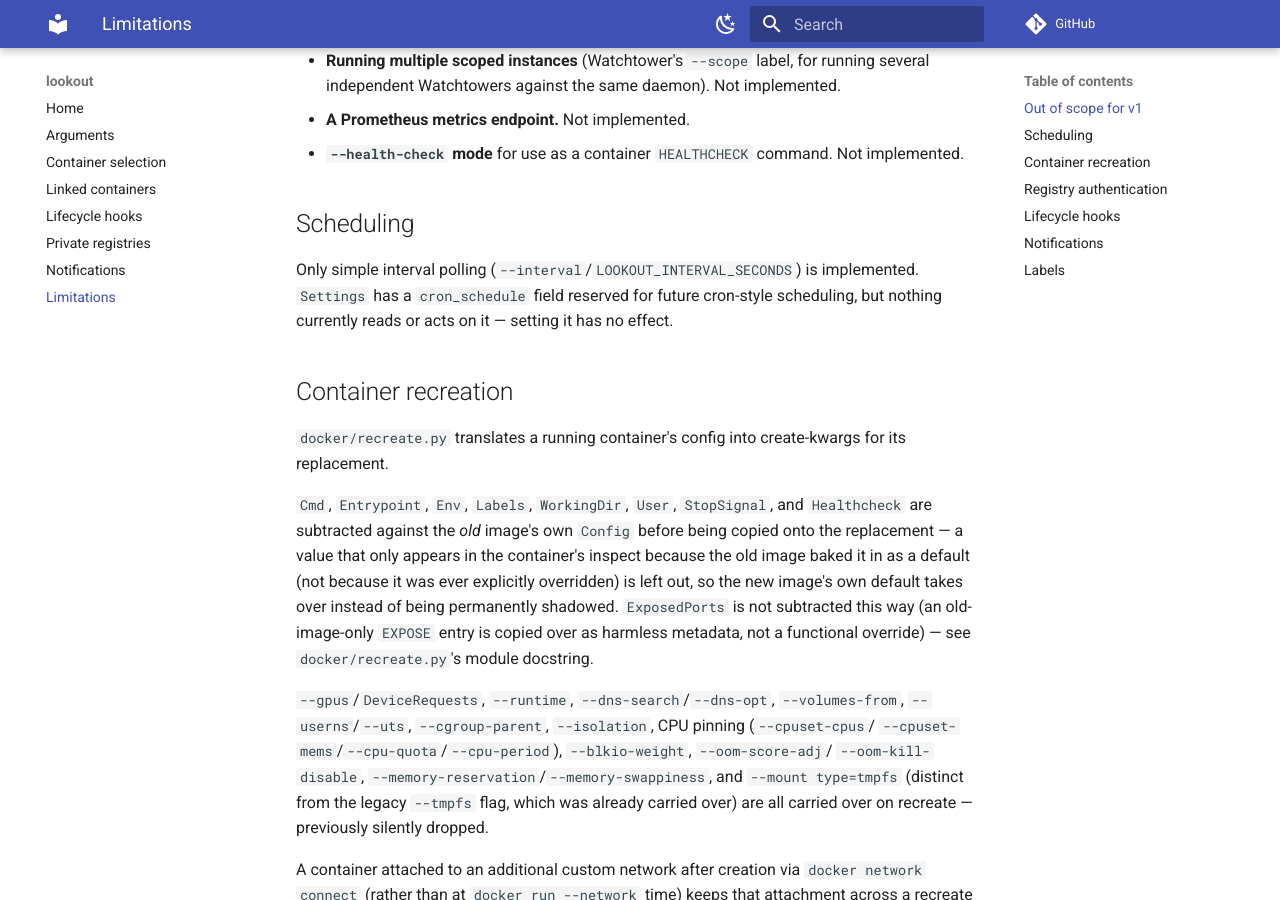
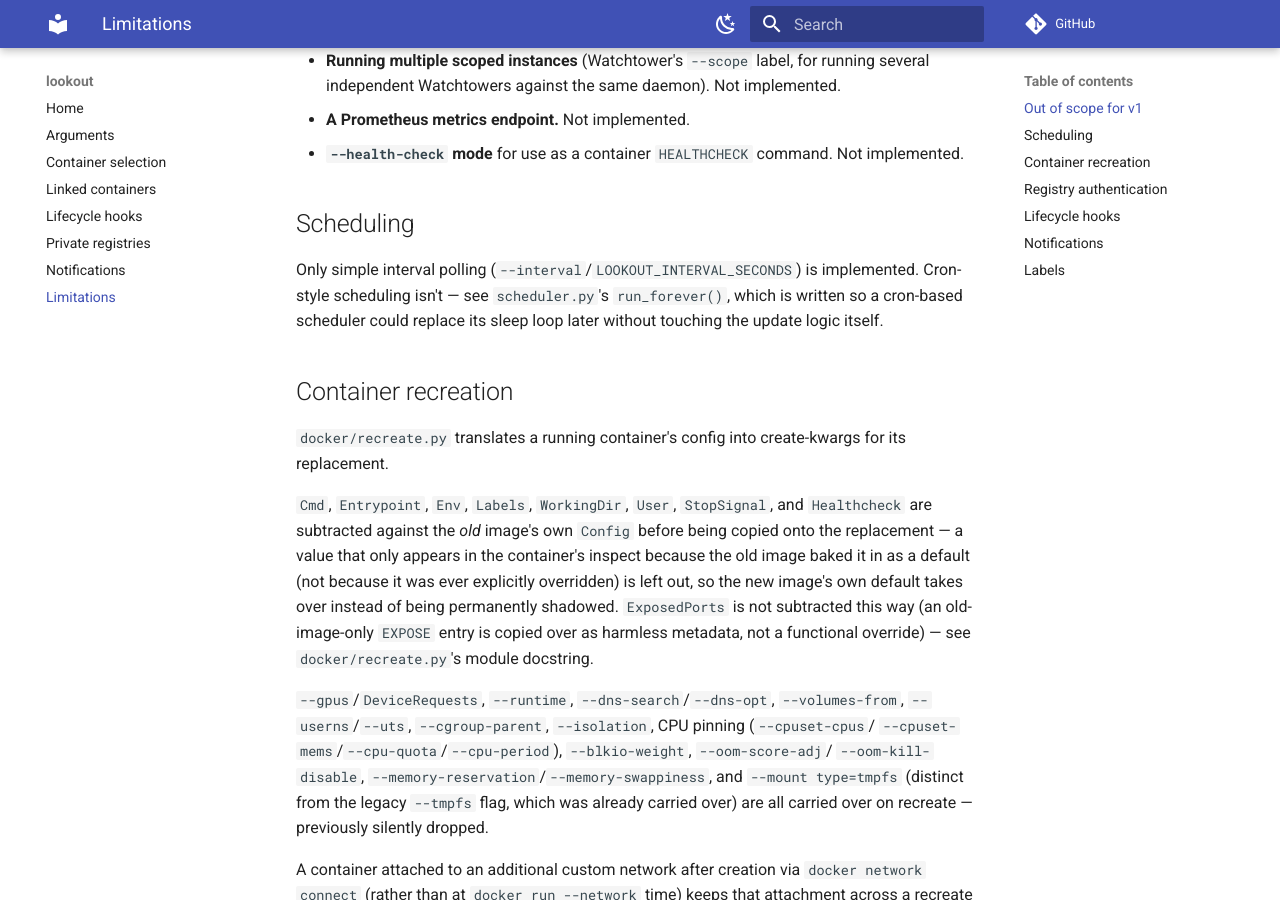
Before and after one commit to garage1118/lookout, an MkDocs documentation site: the page built from docs/limitations.md, in a window 1280 px wide and 900 px high, scrolled down 426 px. Built offline with MkDocs 1.6.1 and Material for MkDocs 9.7.7, drawn with Linux system fonts in a browser that asks for light colours; comment, search, counter and statistics services are not loaded.

Commit message:
Remove dead cron_schedule config field

```diff
--- a/docs/limitations.md
+++ b/docs/limitations.md
@@ -17,9 +17,9 @@ modules that touch them. Both are listed here so they're not mistaken for bugs.
 
 ## Scheduling
 
-Only simple interval polling (`--interval`/`LOOKOUT_INTERVAL_SECONDS`) is implemented. `Settings`
-has a `cron_schedule` field reserved for future cron-style scheduling, but nothing currently reads
-or acts on it — setting it has no effect.
+Only simple interval polling (`--interval`/`LOOKOUT_INTERVAL_SECONDS`) is implemented. Cron-style
+scheduling isn't — see `scheduler.py`'s `run_forever()`, which is written so a cron-based scheduler
+could replace its sleep loop later without touching the update logic itself.
 
 ## Container recreation
 
```
Also changed, not shown: 1 other file.
